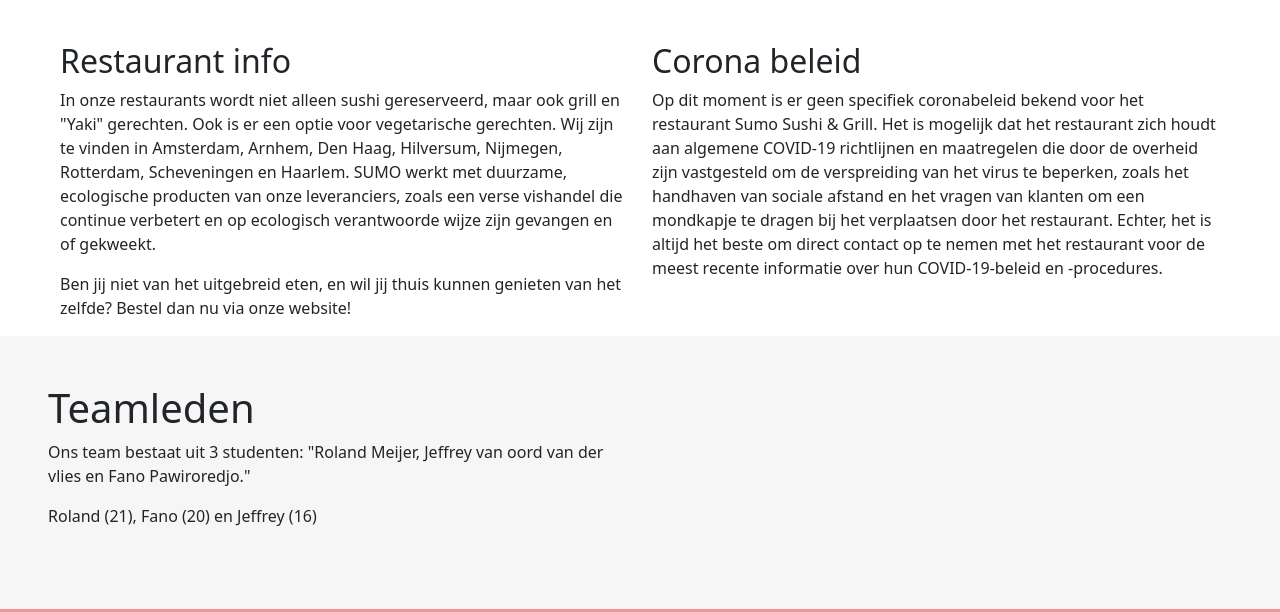
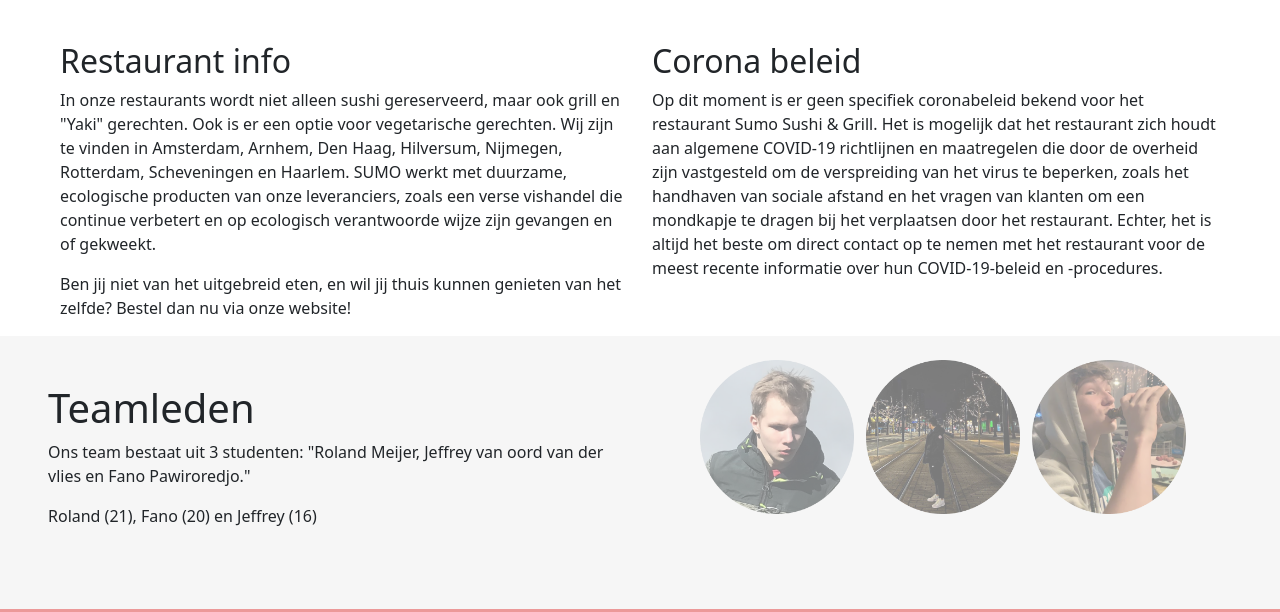
Before and after one commit to Rottie89132/Sumo, a plain HTML site: page Info.html in a window 1280 px wide. Shown: the part 127-739 px from the top of the page. Drawn offline with nearby package versions, Linux system fonts and the light colour scheme; the site is published under a folder, as on GitHub Pages, so addresses that start at the root find nothing.

Commit message:
Update Info.html
Images werken nu correct

```diff
--- a/Info.html
+++ b/Info.html
@@ -76,9 +76,9 @@
         <p>Roland (21), Fano (20) en Jeffrey (16)</p>
       </div>
       <div class="col-md-6 bg-grayish pb-5">
-        <img class="me-2 ms-5 mt-4 mt-2 pb-5 hoverable" src="/media/RM.png" alt="" width="25%" />
-        <img class="me-2 mt-4 mt-2 pb-5 hoverable" src="/media/Fano.png" alt="" width="25%" />
-        <img class="me-2 mt-4 mt-2 pb-5 hoverable" src="/media/Jefrrey.png" alt="" width="25%" />
+        <img class="me-2 ms-5 mt-4 mt-2 pb-5 hoverable" src="./media/RM.png" alt="" width="25%" />
+        <img class="me-2 mt-4 mt-2 pb-5 hoverable" src="./media/Fano.png" alt="" width="25%" />
+        <img class="me-2 mt-4 mt-2 pb-5 hoverable" src="./media/Jefrrey.png" alt="" width="25%" />
       </div>
   </main>
 
```
